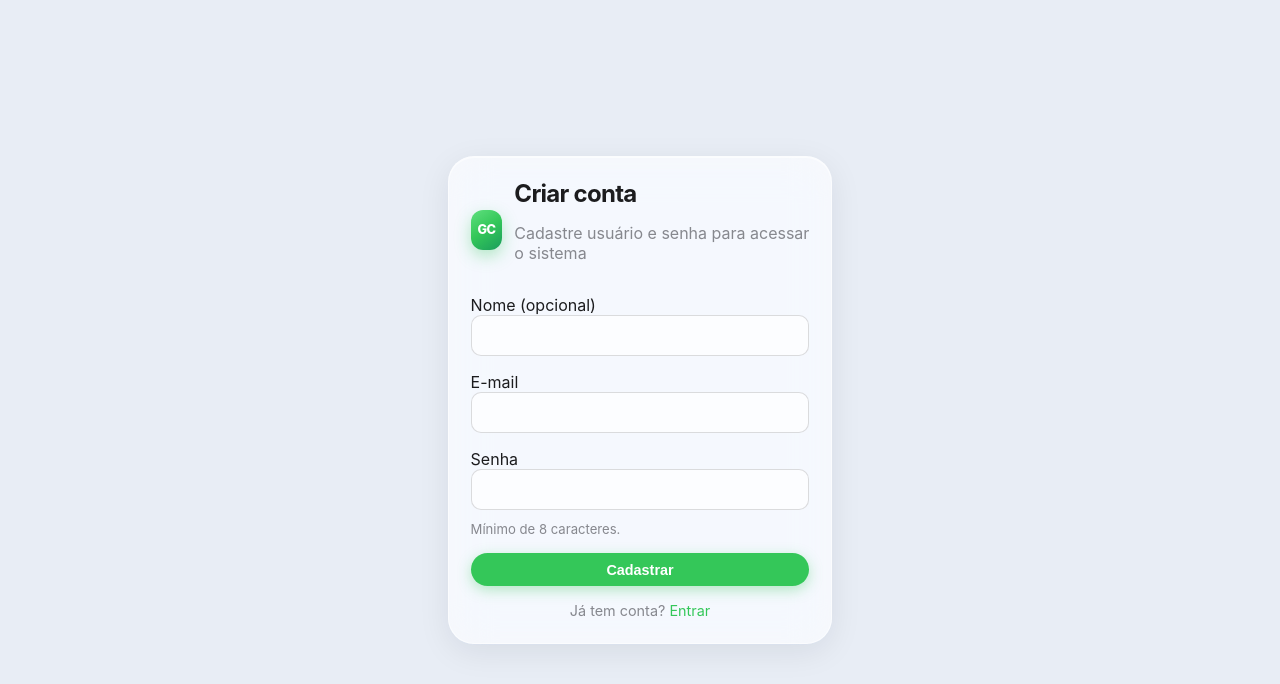
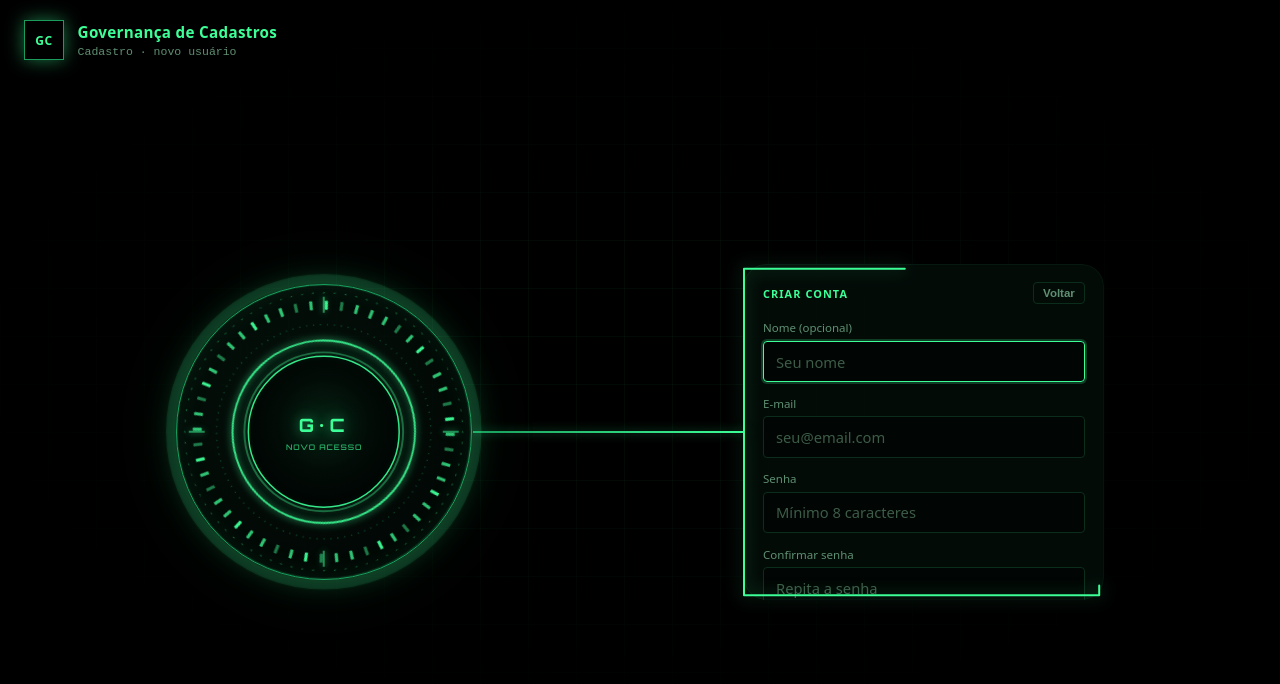
Before and after one commit to arlindoborges/governanca-cadastros, a Next.js app in the folder frontend/: page /cadastro in a window 1280 px wide. Shown: the top 684 px of the page. Built offline with nearby package versions, Linux system fonts and the light colour scheme.

Commit message:
feat(frontend): página de cadastro JARVIS com e-mail e senha
Co-authored-by: arlindoborges <arlindoborges@users.noreply.github.com>

```diff
--- a/frontend/src/app/cadastro/page.tsx
+++ b/frontend/src/app/cadastro/page.tsx
@@ -1,29 +1,43 @@
 "use client";
 
-import Link from "next/link";
+import "../login/jarvis.css";
+
 import { useRouter } from "next/navigation";
 import { FormEvent, useEffect, useState } from "react";
+import { CadastroJarvisScreen } from "@/components/login/CadastroJarvisScreen";
 import { useAuth } from "@/contexts/AuthContext";
 
 export default function CadastroPage() {
   const router = useRouter();
   const { register, user, loading } = useAuth();
 
+  const [fullName, setFullName] = useState("");
+  const [email, setEmail] = useState("");
+  const [password, setPassword] = useState("");
+  const [confirmPassword, setConfirmPassword] = useState("");
+  const [error, setError] = useState<string | null>(null);
+  const [submitting, setSubmitting] = useState(false);
+
   useEffect(() => {
     if (!loading && user) router.replace("/");
   }, [loading, user, router]);
-  const [fullName, setFullName] = useState("");
-  const [email, setEmail] = useState("");
-  const [password, setPassword] = useState("");
-  const [error, setError] = useState<string | null>(null);
-  const [submitting, setSubmitting] = useState(false);
 
   async function onSubmit(event: FormEvent) {
     event.preventDefault();
     setError(null);
+
+    if (password.length < 8) {
+      setError("A senha deve ter pelo menos 8 caracteres.");
+      return;
+    }
+    if (password !== confirmPassword) {
+      setError("As senhas não coincidem.");
+      return;
+    }
+
     setSubmitting(true);
     try {
-      await register(email, password, fullName || undefined);
+      await register(email, password, fullName.trim() || undefined);
     } catch (err) {
       setError(err instanceof Error ? err.message : "Não foi possível cadastrar");
     } finally {
@@ -31,62 +45,27 @@ export default function CadastroPage() {
     }
   }
 
+  if (loading) {
+    return (
+      <div className="jarvis-login">
+        <p className="jarvis-login__status" style={{ padding: "2rem" }}>Carregando...</p>
+      </div>
+    );
+  }
+
   return (
-    <div className="auth-screen">
-      <div className="auth-card glass stack">
-        <div className="auth-card__brand">
-          <span className="brand__mark" aria-hidden="true">GC</span>
-          <div>
-            <h1>Criar conta</h1>
-            <p className="muted">Cadastre usuário e senha para acessar o sistema</p>
-          </div>
-        </div>
-
-        <form className="stack" onSubmit={onSubmit}>
-          <label>
-            Nome (opcional)
-            <input
-              type="text"
-              autoComplete="name"
-              value={fullName}
-              onChange={(e) => setFullName(e.target.value)}
-              disabled={submitting}
-            />
-          </label>
-          <label>
-            E-mail
-            <input
-              type="email"
-              autoComplete="email"
-              value={email}
-              onChange={(e) => setEmail(e.target.value)}
-              required
-              disabled={submitting}
-            />
-          </label>
-          <label>
-            Senha
-            <input
-              type="password"
-              autoComplete="new-password"
-              value={password}
-              onChange={(e) => setPassword(e.target.value)}
-              minLength={8}
-              required
-              disabled={submitting}
-            />
-          </label>
-          <p className="muted auth-hint">Mínimo de 8 caracteres.</p>
-          {error ? <p className="auth-error">{error}</p> : null}
-          <button type="submit" disabled={submitting}>
-            {submitting ? "Cadastrando..." : "Cadastrar"}
-          </button>
-        </form>
-
-        <p className="muted auth-card__footer">
-          Já tem conta? <Link href="/login">Entrar</Link>
-        </p>
-      </div>
-    </div>
+    <CadastroJarvisScreen
+      fullName={fullName}
+      email={email}
+      password={password}
+      confirmPassword={confirmPassword}
+      error={error}
+      submitting={submitting}
+      onFullNameChange={setFullName}
+      onEmailChange={setEmail}
+      onPasswordChange={setPassword}
+      onConfirmPasswordChange={setConfirmPassword}
+      onSubmit={onSubmit}
+    />
   );
 }
--- /dev/null
+++ b/frontend/src/components/login/CadastroJarvisScreen.tsx
@@ -0,0 +1,178 @@
+"use client";
+
+import Link from "next/link";
+import { useRouter } from "next/navigation";
+import { FormEvent, useEffect, useRef } from "react";
+import { JarvisRingGraphic } from "@/components/login/JarvisRingGraphic";
+
+type Props = {
+  fullName: string;
+  email: string;
+  password: string;
+  confirmPassword: string;
+  error: string | null;
+  submitting: boolean;
+  onFullNameChange: (value: string) => void;
+  onEmailChange: (value: string) => void;
+  onPasswordChange: (value: string) => void;
+  onConfirmPasswordChange: (value: string) => void;
+  onSubmit: (event: FormEvent) => void;
+};
+
+export function CadastroJarvisScreen({
+  fullName,
+  email,
+  password,
+  confirmPassword,
+  error,
+  submitting,
+  onFullNameChange,
+  onEmailChange,
+  onPasswordChange,
+  onConfirmPasswordChange,
+  onSubmit,
+}: Props) {
+  const router = useRouter();
+  const nameRef = useRef<HTMLInputElement>(null);
+
+  useEffect(() => {
+    const t = window.setTimeout(() => nameRef.current?.focus(), 80);
+    return () => window.clearTimeout(t);
+  }, []);
+
+  return (
+    <div className="jarvis-login">
+      <div className="jarvis-login__backdrop" aria-hidden="true">
+        <div className="jarvis-login__grid" />
+        <div className="jarvis-login__vignette" />
+      </div>
+
+      <header className="jarvis-login__top">
+        <span className="jarvis-login__logo">GC</span>
+        <div>
+          <p className="jarvis-login__system">Governança de Cadastros</p>
+          <p className="jarvis-login__status">Cadastro · novo usuário</p>
+        </div>
+      </header>
+
+      <div className="jarvis-login__stage">
+        <div className="jarvis-hud" data-phase="ready">
+          <div className="jarvis-hud__ring" aria-hidden="true">
+            <JarvisRingGraphic />
+            <div className="jarvis-hud__ring-center">
+              <p className="jarvis-hud__ring-brand">G·C</p>
+              <p className="jarvis-hud__ring-active">Novo acesso</p>
+            </div>
+          </div>
+
+          <div className="jarvis-hud__lane">
+            <div className="jarvis-hud__stem" aria-hidden="true">
+              <span className="jarvis-hud__stem-line" />
+            </div>
+
+            <div className="jarvis-hud__window">
+              <svg
+                className="jarvis-hud__outline"
+                viewBox="0 0 225 210"
+                preserveAspectRatio="none"
+                aria-hidden="true"
+              >
+                <path
+                  className="jarvis-hud__trace jarvis-hud__trace--upper"
+                  pathLength={1}
+                  d="M 0 105 L 0 3 L 222 3"
+                />
+                <path
+                  className="jarvis-hud__trace jarvis-hud__trace--lower"
+                  pathLength={1}
+                  d="M 0 105 L 0 207 L 222 207 L 222 3"
+                />
+              </svg>
+              <div className="jarvis-hud__window-frame">
+                <div className="jarvis-hud__window-header">
+                  <span className="jarvis-hud__window-tag">Criar conta</span>
+                  <button
+                    type="button"
+                    className="jarvis-hud__back"
+                    onClick={() => router.push("/login")}
+                    disabled={submitting}
+                    aria-label="Voltar ao login"
+                  >
+                    Voltar
+                  </button>
+                </div>
+
+                <div className="jarvis-hud__window-body">
+                  <form className="jarvis-login__form" onSubmit={onSubmit}>
+                    <label className="jarvis-field">
+                      <span className="jarvis-field__label">Nome (opcional)</span>
+                      <input
+                        ref={nameRef}
+                        type="text"
+                        autoComplete="name"
+                        value={fullName}
+                        onChange={(e) => onFullNameChange(e.target.value)}
+                        disabled={submitting}
+                        className="jarvis-field__input"
+                        placeholder="Seu nome"
+                      />
+                    </label>
+                    <label className="jarvis-field">
+                      <span className="jarvis-field__label">E-mail</span>
+                      <input
+                        type="email"
+                        autoComplete="email"
+                        value={email}
+                        onChange={(e) => onEmailChange(e.target.value)}
+                        required
+                        disabled={submitting}
+                        className="jarvis-field__input"
+                        placeholder="seu@email.com"
+                      />
+                    </label>
+                    <label className="jarvis-field">
+                      <span className="jarvis-field__label">Senha</span>
+                      <input
+                        type="password"
+                        autoComplete="new-password"
+                        value={password}
+                        onChange={(e) => onPasswordChange(e.target.value)}
+                        minLength={8}
+                        required
+                        disabled={submitting}
+                        className="jarvis-field__input"
+                        placeholder="Mínimo 8 caracteres"
+                      />
+                    </label>
+                    <label className="jarvis-field">
+                      <span className="jarvis-field__label">Confirmar senha</span>
+                      <input
+                        type="password"
+                        autoComplete="new-password"
+                        value={confirmPassword}
+                        onChange={(e) => onConfirmPasswordChange(e.target.value)}
+                        minLength={8}
+                        required
+                        disabled={submitting}
+                        className="jarvis-field__input"
+                        placeholder="Repita a senha"
+                      />
+                    </label>
+                    {error ? <p className="jarvis-login__error" role="alert">{error}</p> : null}
+                    <button type="submit" className="jarvis-login__submit" disabled={submitting}>
+                      {submitting ? "Cadastrando..." : "Criar usuário"}
+                    </button>
+                  </form>
+
+                  <p className="jarvis-login__signup">
+                    Já tem conta? <Link href="/login">Entrar</Link>
+                  </p>
+                </div>
+              </div>
+            </div>
+          </div>
+        </div>
+      </div>
+    </div>
+  );
+}
```
Also changed, not shown: 1 other file (tests, documents, lock files or other folders).
